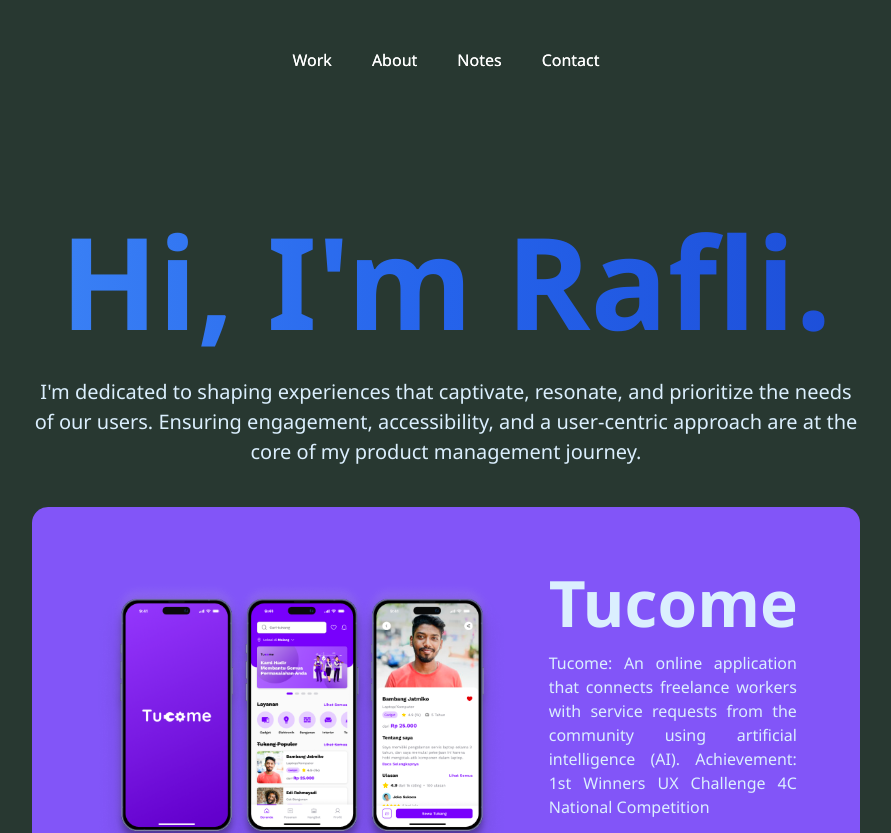
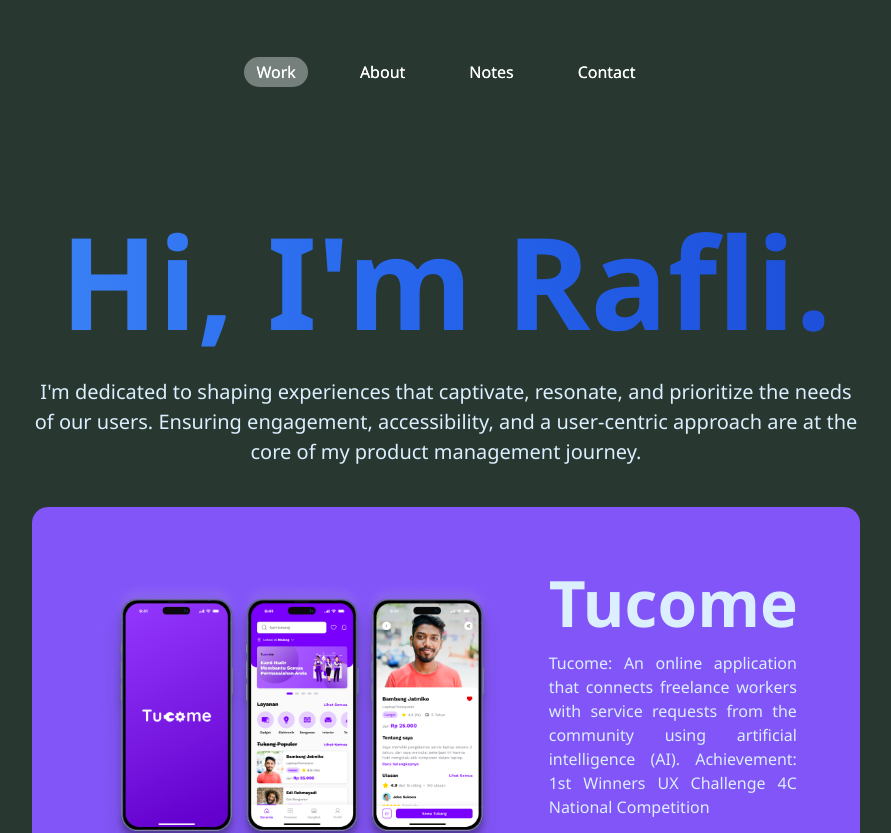
Before and after one commit to bulgogipedas/portfolio, a React (Vite) app: page /Work in a window 1280 px wide. Shown: the top 833 px of the page, without its empty margins (194-1085 px from the left). Built offline with nearby package versions, Linux system fonts and the light colour scheme.

Commit message:
add interactive navbar

```diff
--- a/src/components/ProjectCardReverse.tsx
+++ b/src/components/ProjectCardReverse.tsx
@@ -8,16 +8,16 @@
   cardColor: string;
 }
 
-const ProjectCardReverse: React.FC<ProjectCardReverseProps> = ({
+const ProjectCardReverse = ({
   imageSrc,
   title,
   description,
   buttonLink,
   cardColor,
-}) => {
+}: ProjectCardReverseProps) => {
   return (
     <div
-      className={`bg-[${cardColor}] w-full rounded-2xl py-12 flex flex-wrap gap-10 items-center justify-center mb-10`}
+      className={`${cardColor} w-full rounded-2xl py-12 flex flex-wrap gap-10 items-center justify-center mb-10`}
     >
       <div className={`text-[#DBEFFE] w-[30%] text-justify`}>
         <h1 className="text-[64px] font-bold">{title}</h1>
--- a/src/components/layout/Navbar.tsx
+++ b/src/components/layout/Navbar.tsx
@@ -1,16 +1,62 @@
+import { useState } from 'react';
+import { Link, useLocation } from 'react-router-dom';
+
+function Navbar() {
+  const location = useLocation();
+  const [isVisible, setIsVisible] = useState(false);
+
+  window.addEventListener('scroll', () => {
+    if(window.scrollY > 500) setIsVisible(true)
+    else setIsVisible(false)
+  })
 
 
-import { Link } from "react-router-dom";
-
-export default function Navbar() {
   return (
-    <nav className="font-segoe_ui fixed font-medium top-12 right-0 left-0 text-white items-center flex justify-center txt-[24px]">
-      <ul className="flex gap-10 items-center w-fit">
-        <li><Link to="/Work">Work</Link></li>
-        <li><Link to="/">About</Link></li>
-        <li><Link to="/Notes">Notes</Link></li>
-        <li><Link to="/Contact">Contact</Link></li>
+    <nav className={`font-segoe_ui fixed font-medium top-12 right-0 left-0 text-white items-center flex justify-center txt-[24px]`}>
+      <ul className={`p-3 rounded-full flex gap-10 items-center w-fit ${isVisible && 'bg-black/10 backdrop-blur-sm '}`}>
+        <li>
+          <Link
+            className={`py-1 px-3 duration-300 rounded-full hover:bg-white/20 ${
+              location.pathname === '/Work' ? 'bg-white/20' : ''
+            }`}
+            to="/Work"
+          >
+            Work
+          </Link>
+        </li>
+        <li>
+          <Link
+            className={`py-1 px-3 duration-300 rounded-full hover:bg-white/20 ${
+              location.pathname === '/' ? 'bg-white/20' : ''
+            }`}
+            to="/"
+          >
+            About
+          </Link>
+        </li>
+        <li>
+          <Link
+            className={`py-1 px-3 duration-300 rounded-full hover:bg-white/20 ${
+              location.pathname === '/Notes' ? 'bg-white/20' : ''
+            }`}
+            to="/Notes"
+          >
+            Notes
+          </Link>
+        </li>
+        <li>
+          <Link
+            className={`py-1 px-3 duration-300 rounded-full hover:bg-white/20 ${
+              location.pathname === '/Contact' ? 'bg-white/20' : ''
+            }`}
+            to="/Contact"
+          >
+            Contact
+          </Link>
+        </li>
       </ul>
     </nav>
   );
 }
+
+export default Navbar;
--- a/src/pages/Work.tsx
+++ b/src/pages/Work.tsx
@@ -42,7 +42,7 @@
         title="Tucome"
         description="Tucome: An online application that connects freelance workers with service requests from the community using artificial intelligence (AI). Achievement: 1st Winners UX Challenge 4C National Competition"
         buttonLink="/Contact"
-        cardColor="#8255F8"
+        cardColor="bg-white"
       />
 
       <ProjectCard
--- a/src/pages/detailed/Tucome.tsx
+++ b/src/pages/detailed/Tucome.tsx
@@ -1,5 +1,6 @@
 import Navbar from "../../components/layout/Navbar";
 import DetailButton from "../../components/DetailButton";
+import Footer from "../../components/layout/Footer";
 
 export default function Tucome() {
   return (
@@ -118,6 +119,41 @@
           To further maximize user research, we use 3 different approaches.
         </p>
       </div>
+      <div className="bg-white w-[70%] rounded-2xl py-10 mx-auto text-center flex flex-wrap gap-10 items-center justify-center mb-10">
+        <img className="w-[70%]" src="public/positioningApp.svg" alt="" />
+      </div>
+      <div className=" text-white pb-5 px-[150px]">
+        <p className="text-[18px]  text-justify   ">
+          We have also developed perceptual mapping to chart the position of our
+          product in comparison to competitors, focusing on the aspects of price
+          and features offered. This analysis is divided into two key
+          dimensions: sophistication and the variety of job services. The first
+          dimension, sophistication, denotes the level of innovative technology
+          embedded in the application. The second dimension, variety,
+          illustrates the diversity of job services available. In this
+          perceptual mapping, we place the Tucome application in the segment
+          representing high sophistication and diversity, affirming its position
+          as a sophisticated and diverse solution in this category.
+        </p>
+      </div>
+
+      <div className=" text-white pb-5 px-[150px]">
+        <h1 className="text-[64px] font-extrabold pb-4">Usability Testing</h1>
+        <p className="text-[18px]  text-justify   ">
+          After we did the application User Interface development. Next, we
+          carry out usability testing of the hi-fi UI by assigning tasks to be
+          performed by users. After that, we conducted an in-depth interview
+          session to dig deeper about user flow, and feedback on the elements in
+          the design. We use moderated and unmoderated testing. Moderated
+          testing is done by direct interviews, while unmoderated testing is
+          done using the Maze platform.
+        </p>
+      </div>
+      <div className="bg-[#F1ECFF] w-[70%] rounded-2xl py-10 mx-auto text-center flex flex-wrap gap-10 items-center justify-center mb-10">
+        <img className="w-[70%]" src="public/images/usabilityTesting.png" alt="" />
+      </div>
+
+      <Footer/>
     </div>
   );
 }
```
Also changed, not shown: public/images/usabilityTesting.png (added), public/positioningApp.svg (added).
